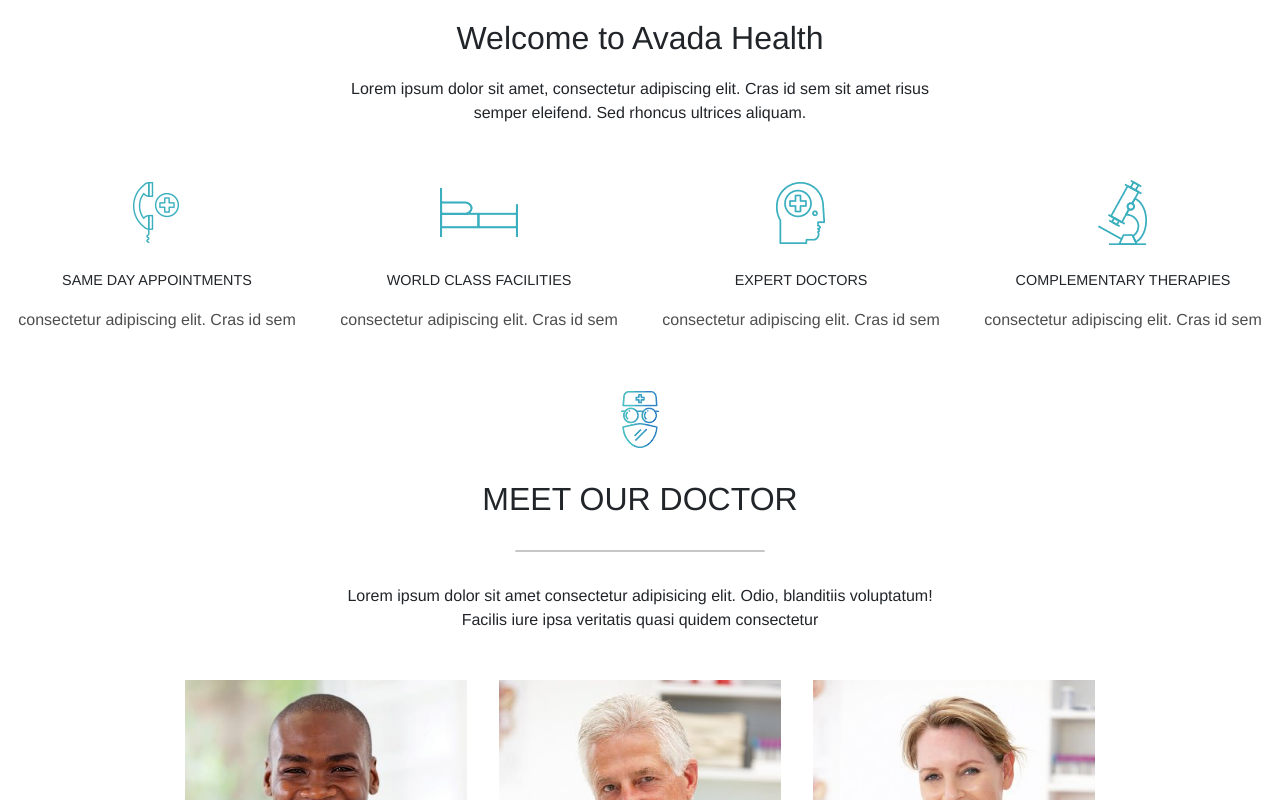
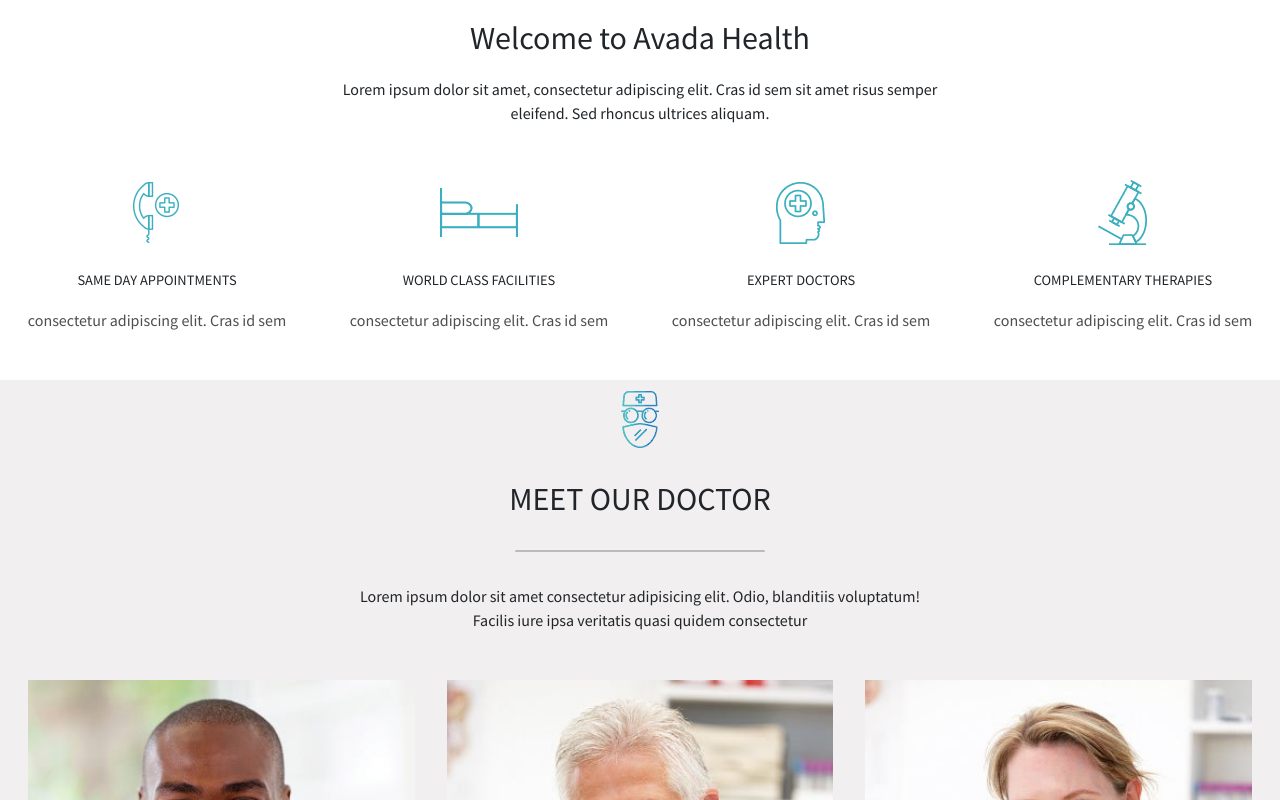
Before and after one commit to FrancescoGentileDev/proj-html-vuejs, a Vue app: page / in a window 1280 px wide. Shown: the top 800 px of the page. Built offline with nearby package versions, Linux system fonts and the light colour scheme.

Commit message:
✨ feat(adjustment style):

```diff
--- a/public/index.html
+++ b/public/index.html
@@ -5,6 +5,7 @@
     <meta http-equiv="X-UA-Compatible" content="IE=edge">
     <meta name="viewport" content="width=device-width,initial-scale=1.0">
     <link rel="icon" href="<%= BASE_URL %>favicon.ico">
+
     <title><%= htmlWebpackPlugin.options.title %></title>
   </head>
   <body>
--- a/src/App.vue
+++ b/src/App.vue
@@ -15,12 +15,15 @@ export default {
   }
 }
 </script>
-
+<style>
+@import url('https://fonts.googleapis.com/css2?family=Source+Sans+Pro:wght@300;400;600;700;900&display=swap');
+</style>
 <style lang="scss">
 @import "/node_modules/bootstrap/scss/bootstrap.scss";
 @import "@/variables.scss";
 #app {
-  font-family: Avenir, Helvetica, Arial, sans-serif;
+
+  font-family: 'Source Sans Pro', sans-serif;
   -webkit-font-smoothing: antialiased;
   -moz-osx-font-smoothing: grayscale;
 }
--- a/src/components/personCardComponent.vue
+++ b/src/components/personCardComponent.vue
@@ -50,6 +50,7 @@ export default {
 @import "@/variables.scss";
 
 article {
+  background-color: $white-color;
   .img-container {
     img {
       width: 100%;
--- a/src/components/sectionComponent.vue
+++ b/src/components/sectionComponent.vue
@@ -46,7 +46,11 @@ export default {
         return {backgroundColor: "inherit"};
       }
       if(background===1) {
-        return {backgroundImage: `url(${require("@/assets/images/"+this.top.background.text)})`};
+        let bg = {backgroundImage: `url(${require("@/assets/images/"+this.top.background.text)})`};
+        if(this.jumbo) bg.height = "70vh"
+
+        return bg
+
       }
 
       return {backgroundColor: "#"+this.top.background.text};
@@ -77,16 +81,19 @@ export default {
     },
     top: Object,
     grids: Array,
+    jumbo: Boolean
   },
 };
 </script>
 
 <style lang="scss" scoped>
 @import "@/variables.scss";
+
 .background {
   &.image {
     background-size: cover;
     background-position-y: 50%;
+    background-attachment: fixed;
     section {
       color: $white-color;
       display: flex;
@@ -94,7 +101,6 @@ export default {
     flex-direction: column;
     justify-content: center;
     align-items: center;
-    padding: 3rem
     }
   }
 }
--- a/src/data.js
+++ b/src/data.js
@@ -1,3 +1,62 @@
+/* eslint-disable no-unused-vars */
+
+
+class section {
+  top =
+  {
+    icon: String,
+    title: String,
+    divider: Number, //0 Normal, 1 Styled
+    subtitle: String,
+    background: {
+    isImage: Boolean, //0 solid, 1 img
+      text: String,
+    },
+    buttons: [
+      {
+        isIcon: Boolean,
+        text: String,
+        link: String,
+      },
+    ],
+  }
+  grids = [
+    {
+      type: Number, //0 GRID OF ICON, 1 GRID OF PERSON
+      elements: [
+        {
+          icon: String,
+          title: String,
+          divider: Number, //0 Normal, 1 Styled
+          subtitle: String,
+          paragraph: String,
+          background: {
+            isImage: Boolean, //0 solid, 1 img
+            text: String,
+          },
+          buttons: [
+            {
+              isIcon: Boolean,
+              text: String,
+              link: String,
+            },
+          ],
+          social: {
+            facebook: String,
+            twitter: String,
+            instagram: String,
+          },
+        },
+      ],
+    },
+ ]
+
+  constructor() { }
+
+
+
+}
+
 /*const ciccio = {
   top: {
     icon: String,
@@ -90,6 +149,10 @@ const sections = [
       divider: 0, //0 Normal, 1 Styled
       subtitle:
         "Lorem ipsum dolor sit amet consectetur adipisicing elit. Odio, blanditiis voluptatum! Facilis iure ipsa veritatis quasi quidem consectetur",
+      background: {
+        isImage: false,
+        text: "f1efef"
+      }
     },
     grids: [
       {
@@ -194,6 +257,7 @@ const sections = [
     ],
   },
   {
+    jumbo: true,
     top: {
       icon: "icon-7.png",
       title: "TOUR OUR FACILITIES",
@@ -201,6 +265,8 @@ const sections = [
       subtitle: `Sed ut perspiciatis unde omnis iste natus error sit voluptatem accusantium
       doloremque laudantium, totam rem aperiam, eaque ipsa quae ab illo
       inventore veritatis et quasi architecto beatae`,
+
+
       background: {
         isImage: true,
         text: "paralax-bg-tour-facilities.jpg",
@@ -226,6 +292,7 @@ const sections = [
             laudantium, totam rem aperiam, eaque`,
             background: {
               isImage: false, //false solid, true img
+
               text: "3AAFBF",
             },
             buttons: [
--- a/src/landingRoute.vue
+++ b/src/landingRoute.vue
@@ -1,6 +1,6 @@
 <template>
   <div>
-  <section-component v-for="(section, index) in sections" :key="index" :gridColumn="index === 0 || 5? 4: 3"  v-bind="section"/>
+  <section-component v-for="(section, index) in sections" :key="index" :gridColumn="index === 0|| index === 6? 4: 3"  v-bind="section"/>
 
   </div>
 </template>
```
Also changed, not shown: src/assets/images/rgb-gradient-bar-for-logo-carrasel.jpg.
